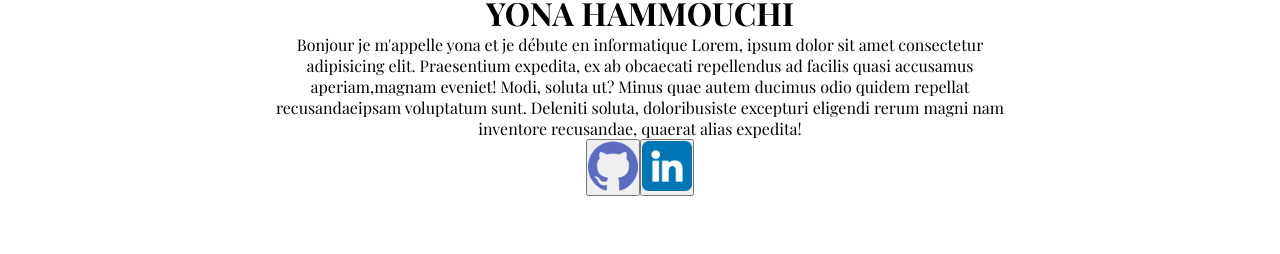
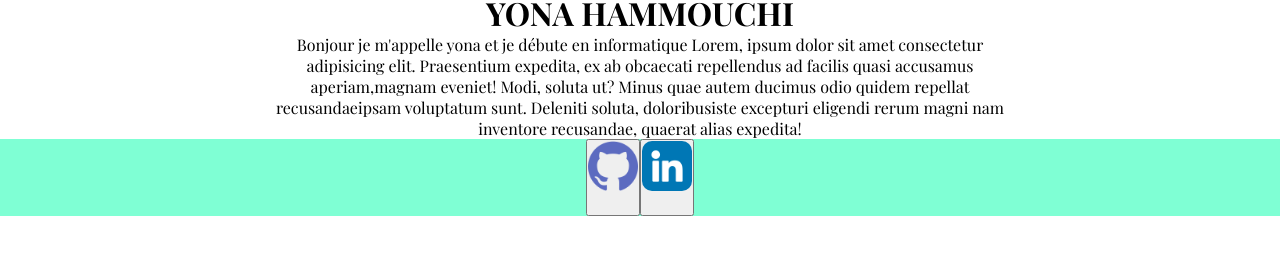
Before and after one commit to Yonahammouchi/Portfolio, a plain HTML site: page index.html in a window 1280 px wide. Shown: the part 404-658 px from the top of the page. Drawn offline with nearby package versions, Linux system fonts and the light colour scheme; a web font is replaced by a local one.

Commit message:
init in progress v3 buttons customs

```diff
--- a/style.css
+++ b/style.css
@@ -43,9 +43,12 @@
 
 .toto img {
     width: 50px;
+    border-radius: 20%;
+    margin-bottom: 40%;
 }
 
 .toto {
     display: flex;
     justify-content: center;
+    background-color: aquamarine;
 }
```
Also changed, not shown: index.html (+0 -1 lines).
